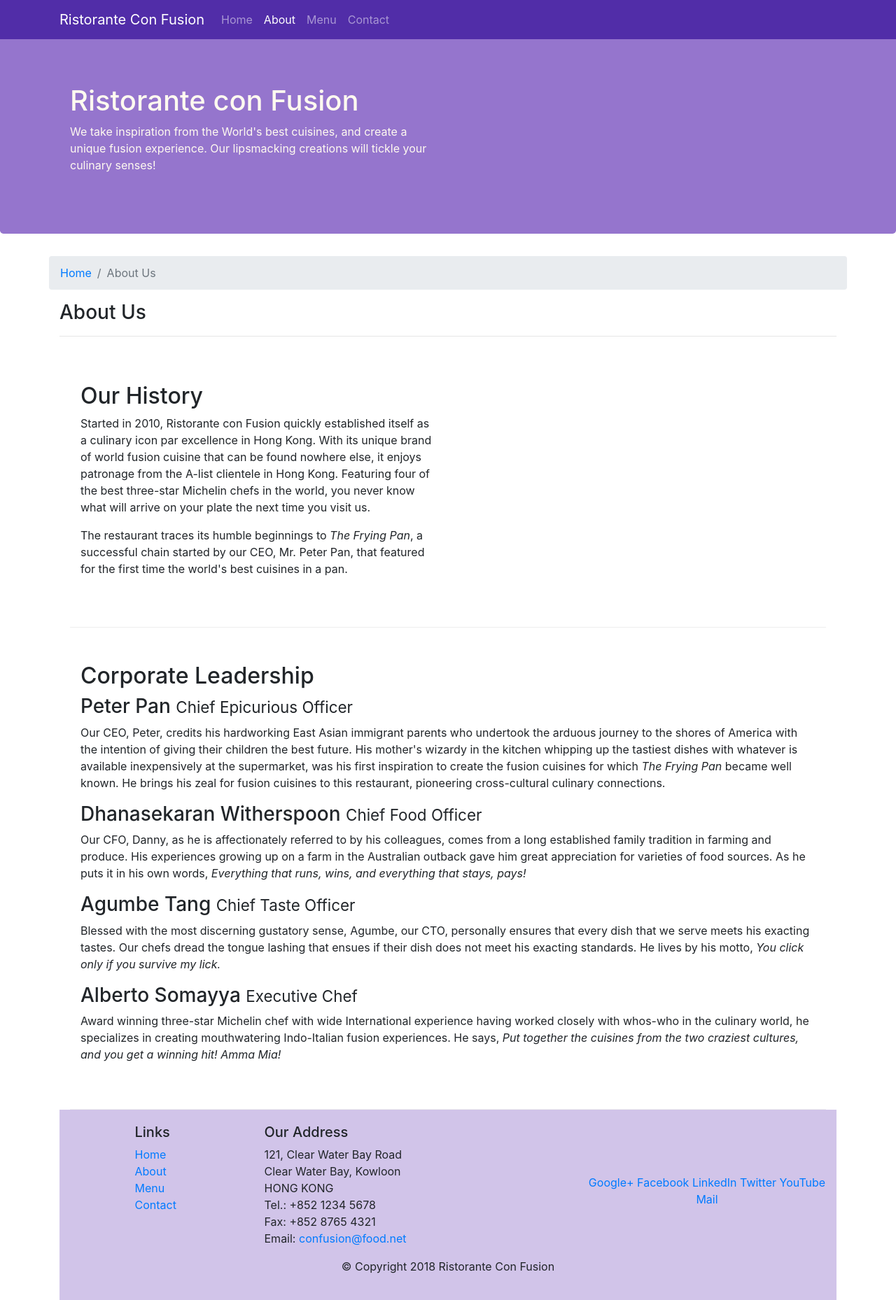
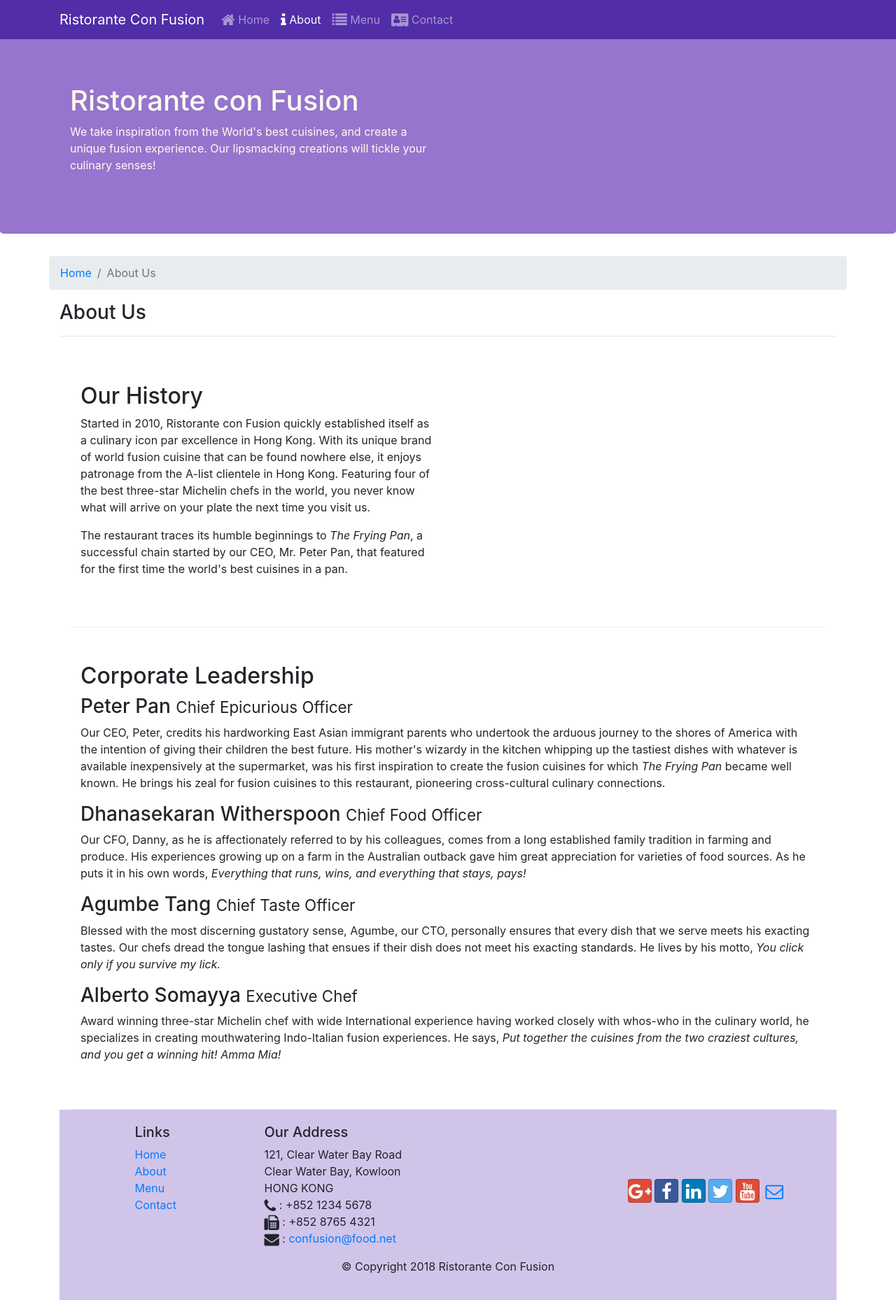
Before and after one commit to Sundeep220/BootstrapCourse, a website: page aboutus.html in a window 1280 px wide. Shown: the whole page at 70% size. Drawn offline with nearby package versions, Linux system fonts and the light colour scheme.

Commit message:
Added font icons to footer and navbars

```diff
--- a/aboutus.html
+++ b/aboutus.html
@@ -8,6 +8,8 @@
 
     <!-- Bootstrap CSS -->
     <link rel="stylesheet" href="node_modules/bootstrap/dist/css/bootstrap.min.css">
+    <link rel="stylesheet" href="node_modules/font-awesome/css/font-awesome.min.css">
+    <link rel="stylesheet" href="node_modules/bootstrap-social/bootstrap-social.css">
     <link rel="stylesheet" href="css/styles.css">
 
     <title>Ristorante Con Fusion: About Us</title>
@@ -23,10 +25,10 @@
            <a class="navbar-brand" href="./index.html">Ristorante Con Fusion</a>
            <div class="collapse navbar-collapse" id="Navbar">
                 <ul class="navbar-nav mr-auto">
-                    <li class="nav-item "><a class="nav-link" href="./index.html">Home</a></li>
-                    <li class="nav-item active"><a class="nav-link" href="#">About</a></li>
-                    <li class="nav-item"><a class="nav-link" href="#">Menu</a></li>
-                    <li class="nav-item"><a class="nav-link" href="#">Contact</a></li>
+                    <li class="nav-item"><a class="nav-link" href="./index.html"><span class="fa fa-home fa-lg"></span> Home</a></li>
+                    <li class="nav-item active"><a class="nav-link" href="#"><span class="fa fa-info fa-lg"></span> About</a></li>
+                    <li class="nav-item"><a class="nav-link" href="#"><span class="fa fa-list fa-lg"></span> Menu</a></li>
+                    <li class="nav-item"><a class="nav-link" href="#"><span class="fa fa-address-card fa-lg"></span> Contact</a></li>
                 </ul>
            </div>
         </div>
@@ -94,7 +96,7 @@
 
     <footer class="footer">
         <div class="container">
-            <div class="row">
+            <div class="row ">
                 <div class="col-4 offset-1 col-sm-2">
                     <h5>Links</h5>
                     <ul class="list-unstyled">
@@ -110,19 +112,20 @@
 		              121, Clear Water Bay Road<br>
 		              Clear Water Bay, Kowloon<br>
 		              HONG KONG<br>
-		              Tel.: +852 1234 5678<br>
-		              Fax: +852 8765 4321<br>
-		              Email: <a href="mailto:confusion@food.net">confusion@food.net</a>
+		              <i class="fa fa-phone fa-lg"></i> : +852 1234 5678<br>
+                      <i class="fa fa-fax fa-lg"></i> : +852 8765 4321<br>
+                      <i class="fa fa-envelope fa-lg"></i> :
+                      <a href="mailto:confusion@food.net">confusion@food.net</a>
 		           </address>
                 </div>
                 <div class="col-12 col-sm-4 align-self-center">
                     <div class="text-center">
-                        <a href="http://google.com/+">Google+</a>
-                        <a href="http://www.facebook.com/profile.php?id=">Facebook</a>
-                        <a href="http://www.linkedin.com/in/">LinkedIn</a>
-                        <a href="http://twitter.com/">Twitter</a>
-                        <a href="http://youtube.com/">YouTube</a>
-                        <a href="mailto:">Mail</a>
+                        <a class="btn btn-social-icon btn-google" href="http://google.com/+"><i class="fa fa-google-plus"></i></a>
+                        <a class="btn btn-social-icon btn-facebook" href="http://www.facebook.com/profile.php?id="><i class="fa fa-facebook"></i></a>
+                        <a class="btn btn-social-icon btn-linkedin" href="http://www.linkedin.com/in/"><i class="fa fa-linkedin"></i></a>
+                        <a class="btn btn-social-icon btn-twitter" href="http://twitter.com/"><i class="fa fa-twitter"></i></a>
+                        <a class="btn btn-social-icon btn-google" href="http://youtube.com/"><i class="fa fa-youtube"></i></a>
+                        <a class="btn btn-social-icon" href="mailto:"><i class="fa fa-envelope-o"></i></a>
                     </div>
                 </div>
            </div>
--- a/package.json
+++ b/package.json
@@ -15,6 +15,8 @@
   },
   "dependencies": {
     "bootstrap": "^4.0.0",
+    "bootstrap-social": "^5.1.1",
+    "font-awesome": "^4.7.0",
     "jquery": "^3.3.1",
     "popper.js": "^1.12.9"
   }
```
Also changed, not shown: index.html (+17 -14 lines), 1 other file.
